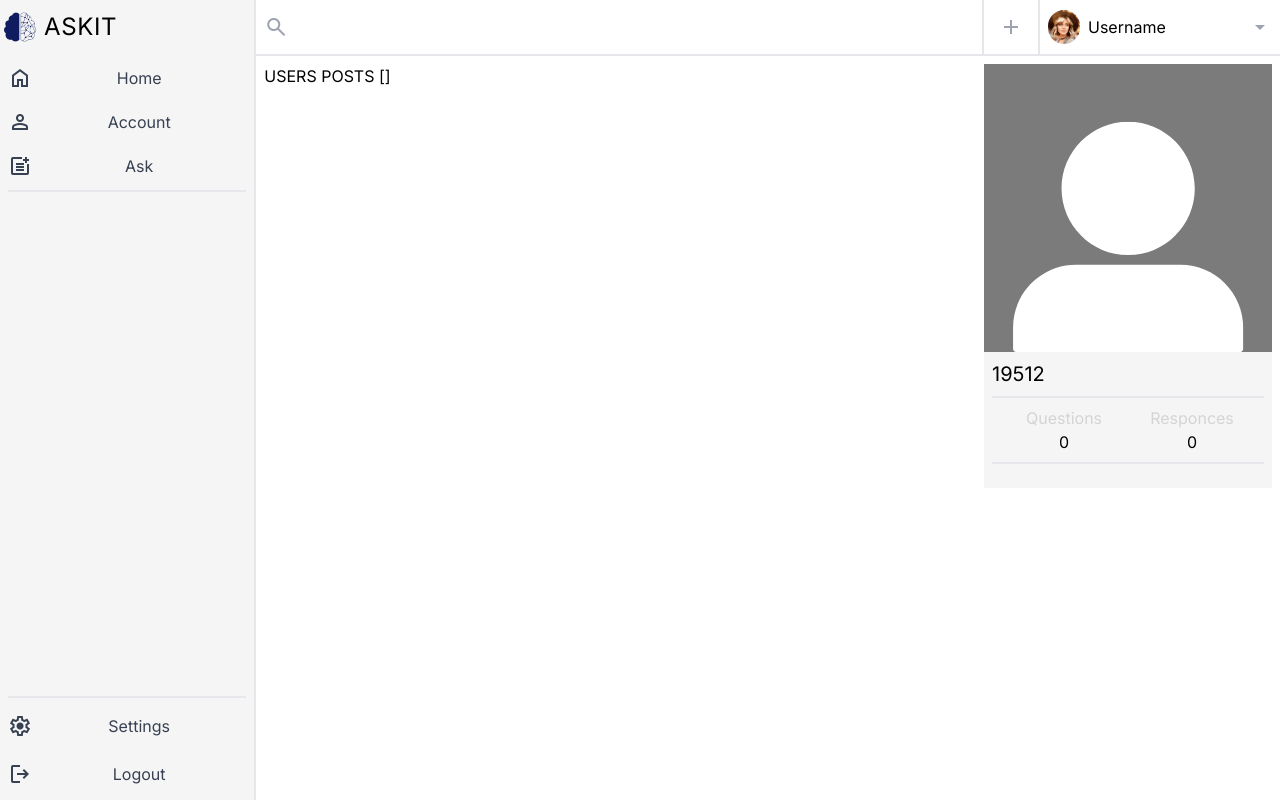
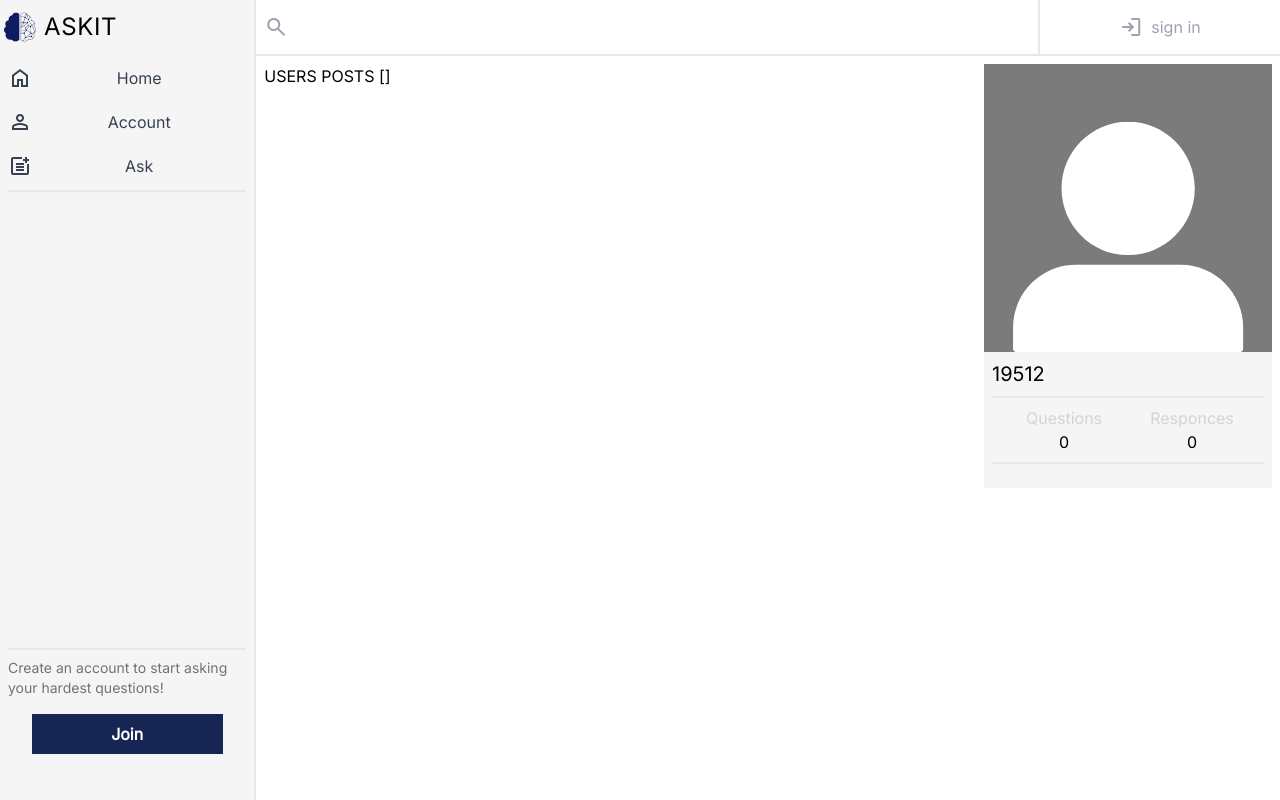
Before and after one commit to EthanElliot/ASK-IT, a Flask app: page /u/1 in a window 1280 px wide. Run offline with Flask 2, Linux system fonts and the light colour scheme; data comes from the database, SQL or seed files in the repository; data that the repository does not hold is empty; style sheets or scripts are compiled from the project's sources.

Commit message:
added layout changed when user isnt logged in

```diff
--- a/home.py
+++ b/home.py
@@ -2,7 +2,7 @@ from flask import Blueprint, render_template,redirect,url_for,flash
 from extentions import db, SignInForm ,SignUpForm
 from models import User
 from werkzeug.security import check_password_hash,generate_password_hash
-from flask_login import login_user
+from flask_login import login_user,logout_user
 
 api = Blueprint('', __name__)
 
@@ -46,3 +46,9 @@ def signup():
         login_user(new_user)
         return redirect(url_for("home"))
     return render_template("signup.html",form=form)
+
+
+@api.route('/logout')
+def logout():
+    logout_user()
+    return redirect(url_for('home'))
--- a/templates/layout.html
+++ b/templates/layout.html
@@ -8,6 +8,8 @@
     <title>Ask It</title>
 
     <link rel="stylesheet" href="{{ url_for('static', filename='dist/css/output.css') }}">
+    <script src="https://ajax.googleapis.com/ajax/libs/jquery/3.6.4/jquery.min.js"></script>
+
     <link rel="stylesheet"
         href="https://fonts.googleapis.com/css2?family=Material+Symbols+Outlined:opsz,wght,FILL,GRAD@48,400,0,0" />
     <link rel="stylesheet"
@@ -24,13 +26,15 @@
         href="https://fonts.googleapis.com/css2?family=Material+Symbols+Outlined:opsz,wght,FILL,GRAD@48,400,0,0" />
     <link rel="stylesheet"
         href="https://fonts.googleapis.com/css2?family=Material+Symbols+Outlined:opsz,wght,FILL,GRAD@48,400,0,0" />
+    <link rel="stylesheet"
+        href="https://fonts.googleapis.com/css2?family=Material+Symbols+Outlined:opsz,wght,FILL,GRAD@48,400,0,0" />
 </head>
 
 <body>
     <div class="relative min-h-screen flex">
 
         <!-- side nav -->
-        <div class="bg-neutral-100 w-80 grid grid-rows-[3.4rem_auto_7rem] text-gray-700 border-r-2">
+        <div class="bg-neutral-100 w-80 grid grid-rows-[3.4rem_auto_10rem] text-gray-700 border-r-2">
             <div class="h-full flex my-auto items-center">
                 <img class="w-8 my-auto h-8 ml-1 object-cover"
                     src="{{ url_for('static', filename='Brand_Assets/LOGO.png') }}">
@@ -62,7 +66,7 @@
                 <div class="mx-2 border-b-2 h-0"></div>
 
             </div>
-
+            {% if current_user.is_authenticated %}
             <div class="py-2 bottom-0">
                 <div class="mx-2 border-b-2 h-0"></div>
 
@@ -75,7 +79,7 @@
                     </li>
 
                     <li class="w-full hover:bg-white">
-                        <a class="w-full flex p-2 my-2 flex-1 align-middle" href="">
+                        <a class="w-full flex p-2 my-2 flex-1 align-middle" href="/logout">
                             <span class="material-symbols-outlined">logout</span>
                             <p class="m-auto">Logout</p>
                         </a>
@@ -83,29 +87,86 @@
 
                 </ul>
             </div>
+            {%else%}
+            <div class="py-2 bottom-0">
+                <div class="mx-2 border-b-2 h-0"></div>
+                <div class="flex flex-col items-center">
+                    <p class="mt-2 mx-2 mb-4 text-sm text-neutral-500">
+                        Create an account to start asking your hardest questions!
+                    </p>
+                    <button class="p-2 bg-blue-950 text-white w-3/4 font-semibold"
+                        onclick="location.href='/signup'">Join</button>
+                </div>
+
+            </div>
+            {%endif%}
+
 
         </div>
 
         <!-- right -->
         <div class="w-full">
             <!-- top nav -->
-            <div class="h-14  border-b-2 grid grid-cols-[auto_3.5rem_15rem] text-gray-400 text-base">
+            <div
+                class="h-14  border-b-2 grid     {% if current_user.is_authenticated %} grid-cols-[auto_3.5rem_15rem] {%else%} grid-cols-[auto_15rem] {%endif%} text-gray-400 text-base">
                 <form class="w-full h-full border-r-2 flex items-center">
                     <span class="material-symbols-outlined absolute ml-2 ">search</span>
                     <input type="text" name="" id="" class="w-full h-full pl-10 focus:outline-0 ">
                 </form>
+                {% if current_user.is_authenticated %}
                 <button class="border-r-2 flex justify-center items-center">
                     <span class="material-symbols-outlined">add</span>
                 </button>
-                <button class="w-auto flex items-center mx-2">
-                    <img class="rounded-full w-8 mr-2" src="{{ url_for('static', filename='profile_example.jpeg') }}">
+                <button id="user_dropdown_btn" class="w-auto flex items-center mx-2" onclick="Dropdown_Function()">
+                    <img class="rounded-full w-8 mr-2" src="{{ url_for('static', filename='default_profile.svg') }}">
                     </img>
-                    <p class=" text-black">Username</p>
-
+                    <p class=" text-black">{{current_user.username}}</p>
                     <span class="material-symbols-sharp ml-auto">
                         arrow_drop_down
                     </span>
                 </button>
+                <!-- USER DROPDOWN -->
+                <div id="User_dropdown"
+                    class="z-10 absolute top-14 w-[14rem] h-auto bg-neutral-100 right-2 hidden border-x-2 border-b-2">
+                    <ul class="mt-2 mb-4">
+                        <li class="mx-2 mb-2">
+                            <p class="text-sm">Signed in as</p>
+                            <p class="">{{current_user.email}}</p>
+                        </li>
+
+                        <div class="mx-2 border-b-2 h-0"></div>
+                        <li class="hover:bg-white">
+                            <a class="w-full flex p-2 my-2 align-middle flex-1" href="/">
+                                <span class="material-symbols-outlined">post_add</span>
+                                <p class="m-auto">Ask</p>
+                            </a>
+                        </li>
+                        <li class="hover:bg-white">
+                            <a class="w-full flex p-2 my-2 align-middle flex-1" href="/u/{{current_user.id}}">
+                                <span class="material-symbols-outlined">person</span>
+                                <p class="m-auto">Account</p>
+                            </a>
+                        </li>
+
+                        <li class="hover:bg-white">
+                            <a class="w-full flex p-2 my-2 flex-1 align-middle" href="/logout">
+                                <span class="material-symbols-outlined">logout</span>
+                                <p class="m-auto">Logout</p>
+                            </a>
+                        </li>
+                    </ul>
+
+
+                </div>
+                {%else%}
+
+                <button class="flex items-center justify-center" onclick="location.href='/signin'">
+                    <span class="material-symbols-outlined mr-2">
+                        login
+                    </span>
+                    <p>sign in</p>
+                </button>
+                {%endif%}
             </div>
 
             <div class="h-auto w-auto max-w-7xl mx-auto">
@@ -124,4 +185,21 @@
 
 </body>
 
+<script>
+    /* When the user clicks on the button,
+    toggle between hiding and showing the dropdown content */
+    function Dropdown_Function() {
+
+        $("#User_dropdown").toggleClass("hidden")
+        console.log("clicked")
+    }
+
+    // Close the dropdown if the user clicks outside of it
+    $(document).click(function (e) {
+        if (!e.target.matches('#user_dropdown_btn')) {
+            $("#User_dropdown").addClass('hidden');
+        }
+    })
+</script>
+
 </html>
```
